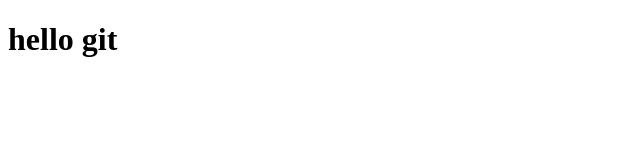
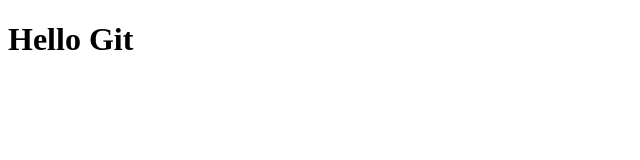
Before and after one commit to liubinpy/git-demo, a plain HTML site: page index.html in a window 1280 px wide. Shown: the whole page, without its empty margins (0-640 px from the left). Drawn offline with Linux system fonts and the light colour scheme.

Commit message:
modified index.html

```diff
--- a/index.html
+++ b/index.html
@@ -7,6 +7,6 @@
     <title>Git</title>
 </head>
 <body>
-    <h1>hello git</h1>
+    <h1>Hello Git</h1>
 </body>
 </html>
```
